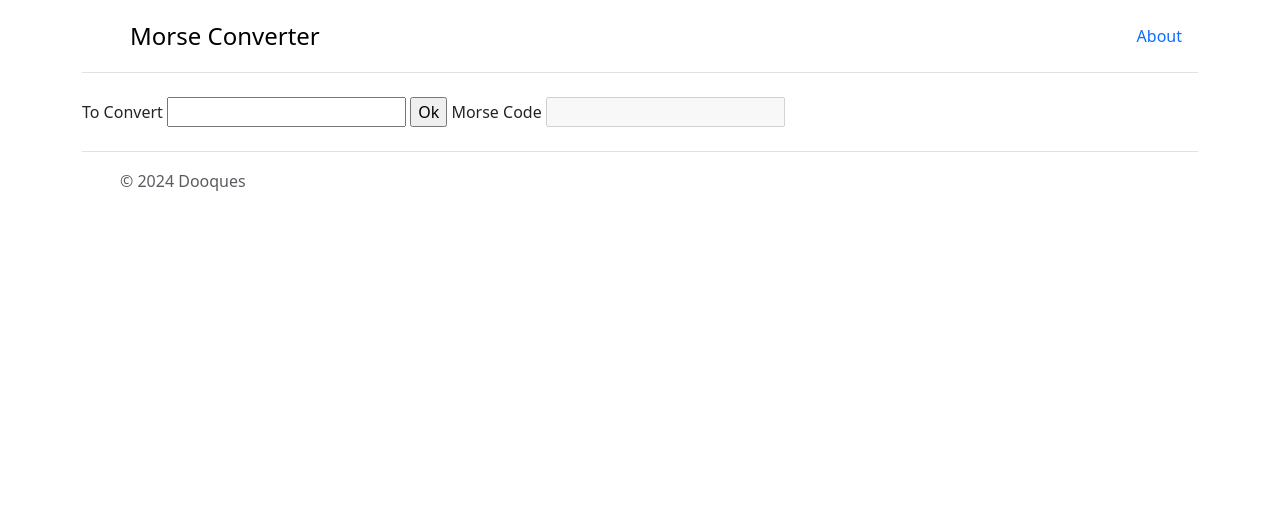
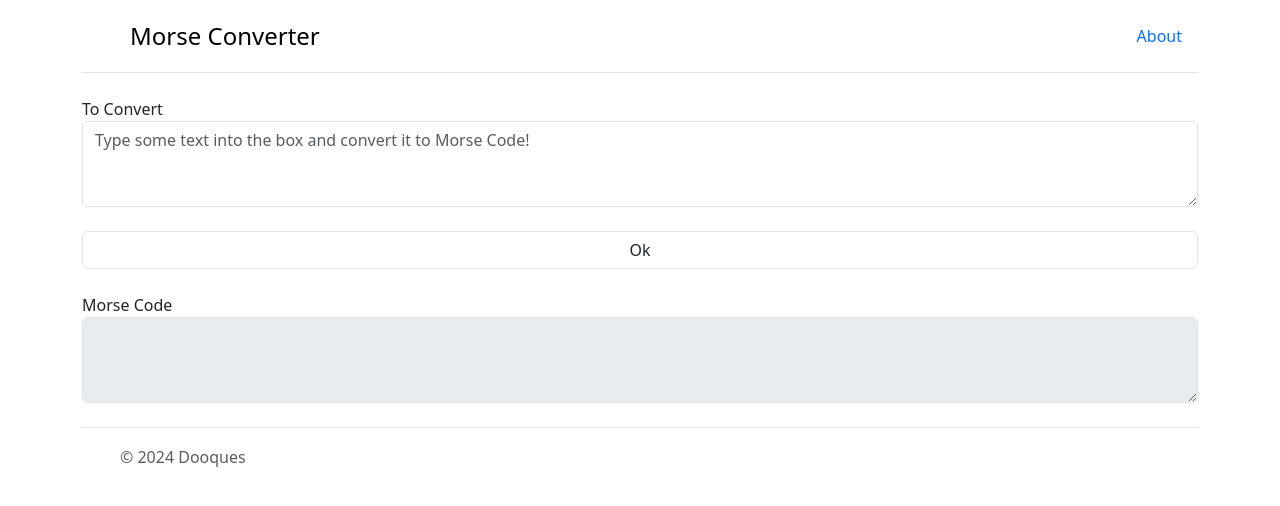
Before and after one commit to Dooques/Morse-Conversion, a Flask app: page / in a window 1280 px wide. Shown: the top 506 px of the page. Run offline with Flask 3, Linux system fonts and the light colour scheme; some libraries are stand-ins or nearby versions.

Commit message:
Update layout of html

```diff
--- a/main.py
+++ b/main.py
@@ -15,12 +15,12 @@ morse = Morse()
 
 @app.route('/', methods=['get', 'post'])
 def home():
+    to_convert = "Type some text into the box and convert it to Morse Code!"
     if request.method == 'POST':
         to_convert = request.form['to_convert']
         converted_string = morse.convert_string(to_convert)
-        print(converted_string)
         return render_template('home.html', converted_string=converted_string, to_convert=to_convert)
-    return render_template('home.html', to_convert=" ")
+    return render_template('home.html', to_convert=to_convert)
 
 
 if __name__ == "__main__":
--- a/templates/home.html
+++ b/templates/home.html
@@ -56,10 +56,20 @@
 <div class="container">
   <form method="post">
       <label>To Convert </label>
-      <input type="text" id="to_convert" name="to_convert" value="{{ to_convert }}">
-      <input type="submit" value="Ok">
-      <label>Morse Code</label>
-      <input type="text" value="{{ converted_string }}" disabled readonly>
+      <div>
+          <textarea class="form-control" placeholder="{{ to_convert }}" id="to_convert" rows="3"
+                    name="to_convert"></textarea>
+          <div>
+              <br>
+          <input class="form-control" type="submit" value="Ok">
+              <br>
+          </div>
+      </div>
+      <div>
+          <label>Morse Code</label>
+          <textarea class="form-control" id="textarea-morse" placeholder="{{ converted_string }}" rows="3" disabled
+                    readonly></textarea>
+      </div>
   </form>
 </div>
 <!--Footer-->
```
Also changed, not shown: morse_converter.py (+0 -7 lines).
